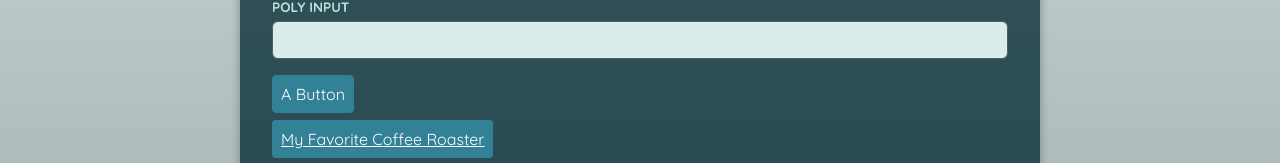
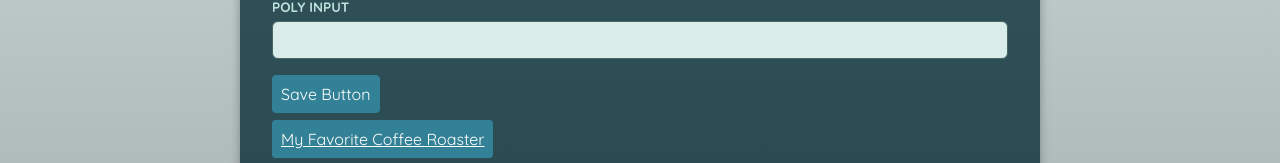
Before and after one commit to redeyedev-208/ga-advanced-ts-components, a React (Vite) app: page / in a window 1280 px wide. Shown: the part 235-398 px from the top of the page. Built offline with nearby package versions, Linux system fonts and the light colour scheme; a web font is replaced by a local one.

Commit message:
added a unknown type to handle form events and props accordingly

```diff
--- a/src/App.tsx
+++ b/src/App.tsx
@@ -4,9 +4,17 @@ import Container from './components/Container.tsx';
 import Form from './components/Form.tsx';
 
 function App() {
+  function handleSave(data: unknown) {
+    // now we address not knowing what the data will be in the form
+    // we do know the shape of the data in this component
+    // we need to extract and convince Typescript of the type
+    // so we can then use the as to do so
+    const extractedData = data as { name: string; age: string };
+    console.log(extractedData);
+  }
   return (
     <main>
-      <Form>
+      <Form onSave={handleSave}>
         <Input
           id='name'
           label='Your name'
@@ -22,7 +30,7 @@ function App() {
           id='test'
         />
         <p>
-          <Button>A Button</Button>
+          <Button>Save Button</Button>
         </p>
         <p>
           <Button
--- a/src/components/Form.tsx
+++ b/src/components/Form.tsx
@@ -1,19 +1,36 @@
-// This will be a wrapper component to wrapper everything
+// This will be a form wrapper component to wrap everything
 // It will also handle the logic for a form submission
 
-import { type ComponentPropsWithRef } from 'react';
+import { type FormEvent, type ComponentPropsWithRef } from 'react';
 
 // so it will handle some logic and acts as an alias "FormProps"
 // this should handle the form submission at the end of the day
-type FormProps = ComponentPropsWithRef<'form'>;
+// we then merge the need props of the form data
+// we don't know the shape of the data so we build an unkwown type
+type FormProps = ComponentPropsWithRef<'form'> & {
+  onSave: (value: unknown) => void;
+};
 
-export default function Form(props: FormProps) {
+// we need to destructure the props for the onSave to remove the unknown type error
+export default function Form({ onSave, children, ...otherProps }: FormProps) {
+  function handleSubmit(event: FormEvent<HTMLFormElement>) {
+    event.preventDefault();
+    // Let's add the logic to extract the data
+    // This allows us to get the values of all the input fields
+    // Grouping them into a data {} object however they must receive a name prop
+    const formData = new FormData(event.currentTarget);
+    // This allows us to simplify the formData so that we can access it
+    const data = Object.fromEntries(formData);
+    // this change right here allows to add the needed handler on the App.tsx component
+    onSave(data);
+  }
+
   return (
     <form
-      action=''
-      {...props}
+      onSubmit={handleSubmit}
+      {...otherProps}
     >
-      {props.children}
+      {children}
     </form>
   );
 }
--- a/src/components/Input.tsx
+++ b/src/components/Input.tsx
@@ -18,6 +18,7 @@ const Input = forwardRef<HTMLInputElement, InputProps>(function Input(
       <label htmlFor={id}>{label}</label>
       <input
         id={id}
+        name={id}
         {...props}
         ref={ref}
       />
```
